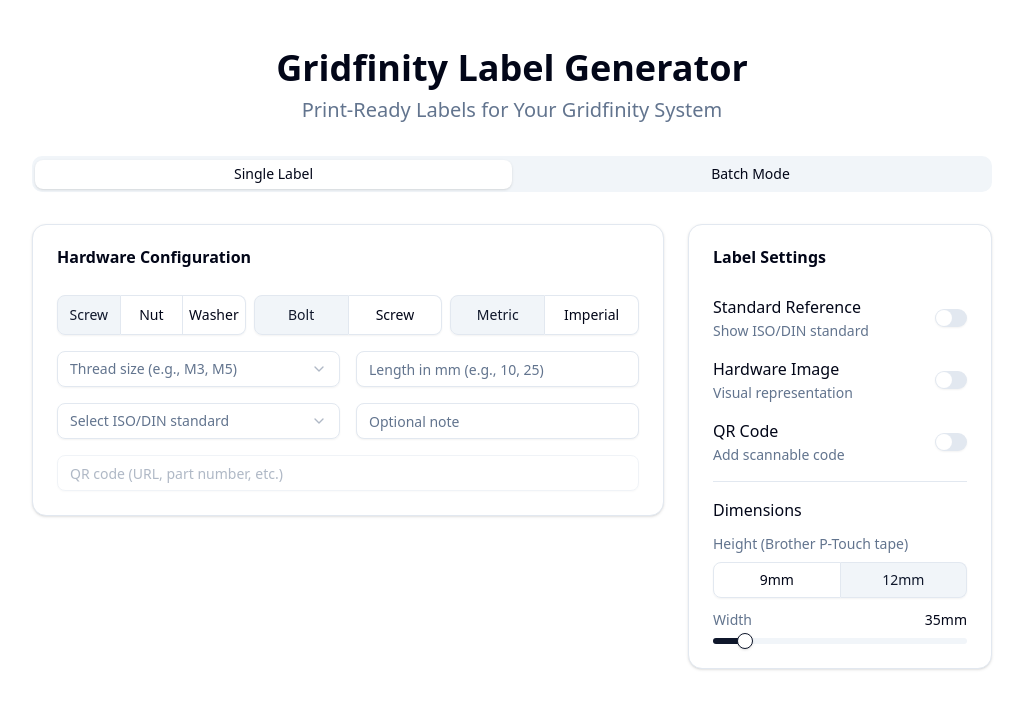
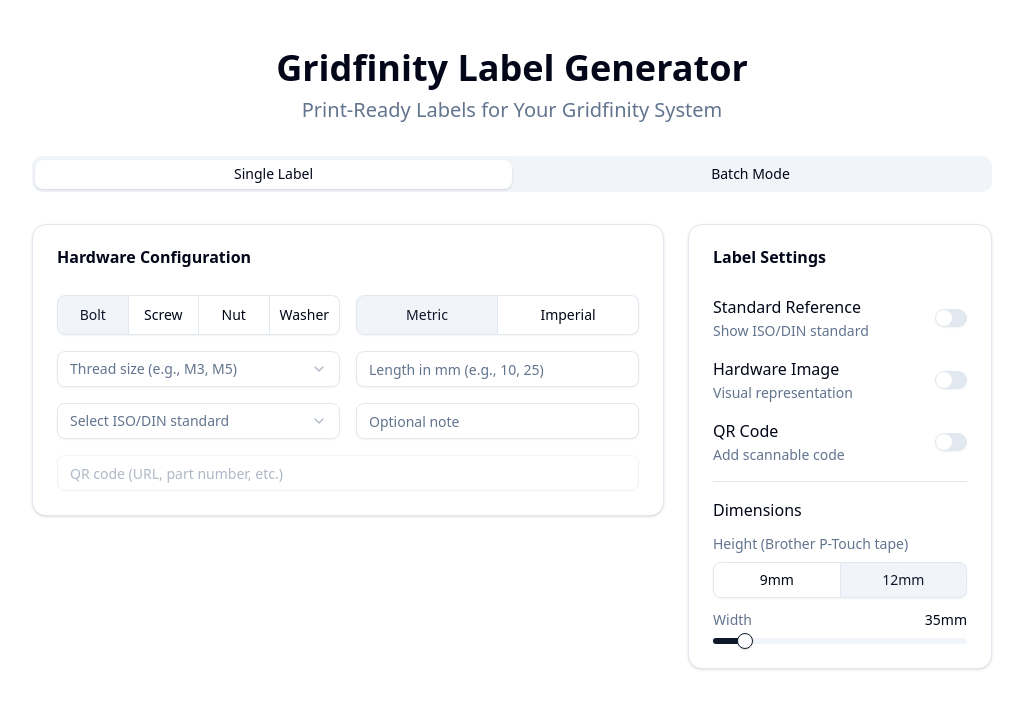
Before and after one commit to kamilpajak/gridfinity-label-generator, a SvelteKit app: page / in a window 1280 px wide. Shown: the top 708 px of the page, without its empty margins (128-1151 px from the left). Built offline with nearby package versions, Linux system fonts and the light colour scheme.

Commit message:
feature/single-label-ui: Merge hardware type toggle groups into single selector
- Combine bolt/screw and hardware type into one 4-option group
- Options: Bolt, Screw, Nut, Washer
- Simplify UI by removing redundant toggle group
- Adjust grid layout from 3 to 2 columns for better space usage

```diff
--- a/src/routes/+page.svelte
+++ b/src/routes/+page.svelte
@@ -11,8 +11,7 @@
 	let showHardwareImage = $state(false);
 	let showQRCode = $state(false);
 
-	let hardwareType = $state('screw');
-	let screwType = $state('bolt');
+	let hardwareType = $state('bolt');
 	let measurementSystem = $state('metric');
 
 	let lengthPlaceholder = $derived(
@@ -58,21 +57,17 @@
 							<Card.Title>Hardware Configuration</Card.Title>
 						</Card.Header>
 						<Card.Content class="space-y-4">
-							<div class="grid grid-cols-3 gap-2">
+							<div class="grid grid-cols-2 gap-4">
 								<ToggleGroup bind:value={hardwareType} variant="outline" type="single" size="lg" class="w-full">
-									<ToggleGroupItem value="screw">Screw</ToggleGroupItem>
-									<ToggleGroupItem value="nut">Nut</ToggleGroupItem>
-									<ToggleGroupItem value="washer">Washer</ToggleGroupItem>
-								</ToggleGroup>
-
-								<ToggleGroup bind:value={screwType} variant="outline" type="single" size="lg" disabled={hardwareType === 'nut' || hardwareType === 'washer'} class="w-full">
-									<ToggleGroupItem value="bolt">Bolt</ToggleGroupItem>
-									<ToggleGroupItem value="screw">Screw</ToggleGroupItem>
+									<ToggleGroupItem value="bolt" class="flex-1">Bolt</ToggleGroupItem>
+									<ToggleGroupItem value="screw" class="flex-1">Screw</ToggleGroupItem>
+									<ToggleGroupItem value="nut" class="flex-1">Nut</ToggleGroupItem>
+									<ToggleGroupItem value="washer" class="flex-1">Washer</ToggleGroupItem>
 								</ToggleGroup>
 
 								<ToggleGroup bind:value={measurementSystem} variant="outline" type="single" size="lg" class="w-full">
-									<ToggleGroupItem value="metric">Metric</ToggleGroupItem>
-									<ToggleGroupItem value="imperial">Imperial</ToggleGroupItem>
+									<ToggleGroupItem value="metric" class="flex-1">Metric</ToggleGroupItem>
+									<ToggleGroupItem value="imperial" class="flex-1">Imperial</ToggleGroupItem>
 								</ToggleGroup>
 							</div>
 
```
